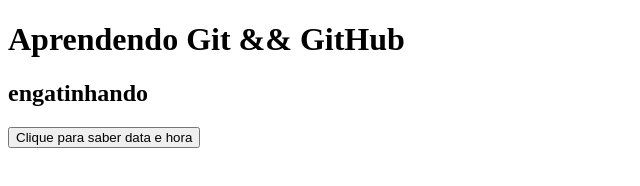
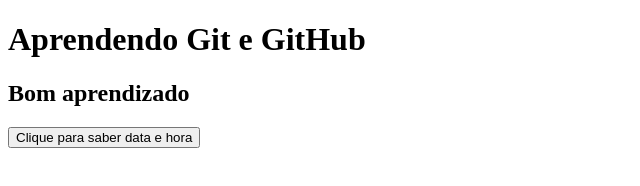
Before and after one commit to FelippePereira/site, a plain HTML site: page index.html in a window 1280 px wide. Shown: the whole page, without its empty margins (0-640 px from the left). Drawn offline with Linux system fonts and the light colour scheme.

Commit message:
pequena alteração

```diff
--- a/index.html
+++ b/index.html
@@ -5,8 +5,8 @@
 <title> Meu Site </title>
 </head>
 <body>
-<h1>Aprendendo Git && GitHub</h1>
-<h2>engatinhando</h2>
+<h1>Aprendendo Git e GitHub</h1>
+<h2>Bom aprendizado</h2>
 <button type="button" onclick="document.getElementById('demo').innerHTML = Date()">
 Clique para saber data e hora</button>
 
```
